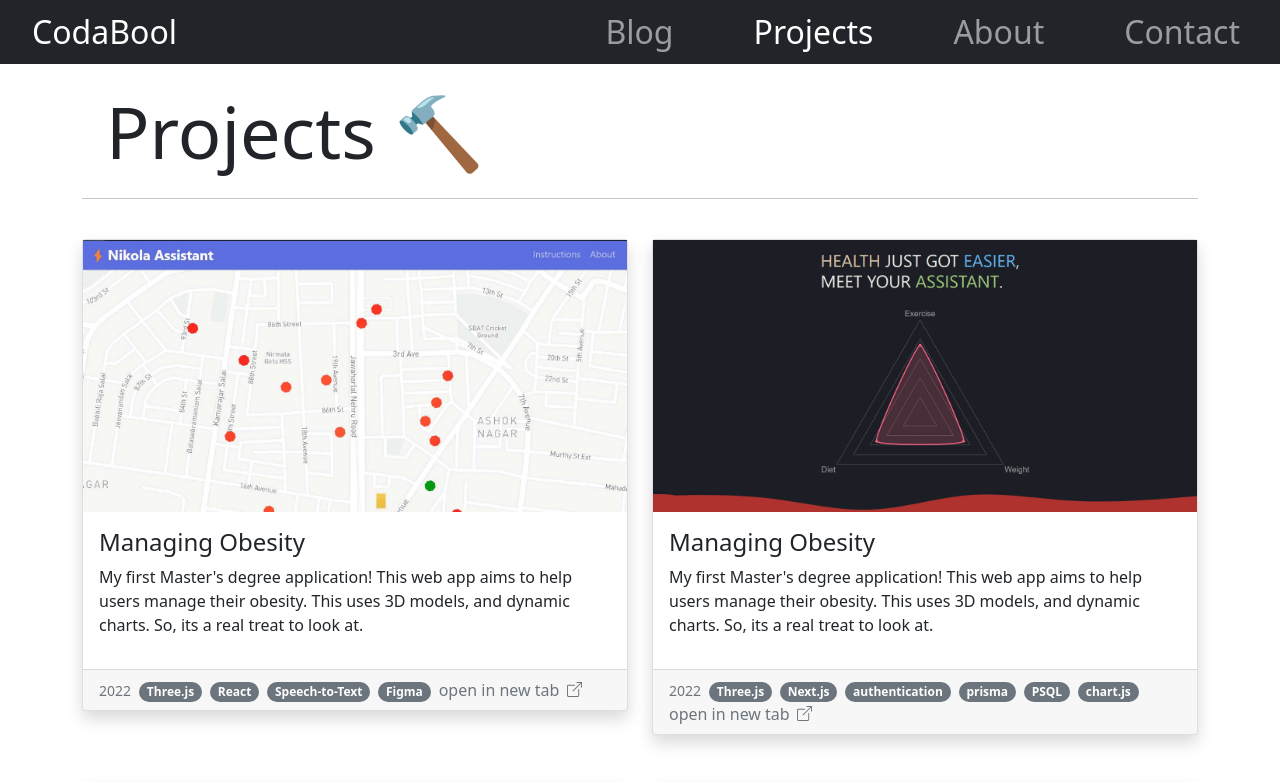
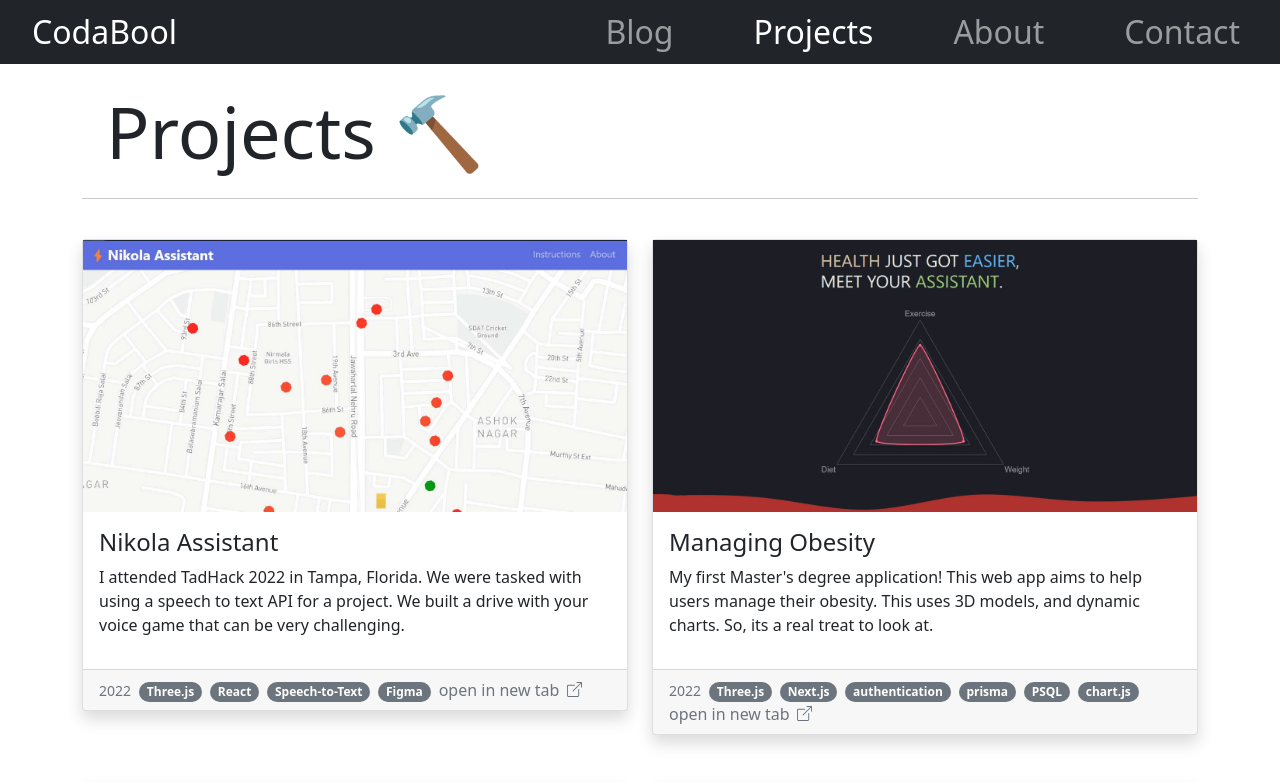
Before and after one commit to CodaBool/CodaBool.com, a Next.js app: page /projects in a window 1280 px wide. Shown: the top 782 px of the page. Built offline with nearby package versions, Linux system fonts and the light colour scheme.

Commit message:
update title and desc for p11

```diff
--- a/pages/projects/index.js
+++ b/pages/projects/index.js
@@ -59,8 +59,8 @@ export default function Projects() {
       <hr />
       <Row>
         <ProjectBox
-          title="Managing Obesity"
-          description="My first Master's degree application! This web app aims to help users manage their obesity. This uses 3D models, and dynamic charts. So, its a real treat to look at."
+          title="Nikola Assistant"
+          description="I attended TadHack 2022 in Tampa, Florida. We were tasked with using a speech to text API for a project. We built a drive with your voice game that can be very challenging."
           link="https://p11.codabool.com"
           tags={['Three.js', 'React', 'Speech-to-Text', 'Figma']}
           delay={0}
```
